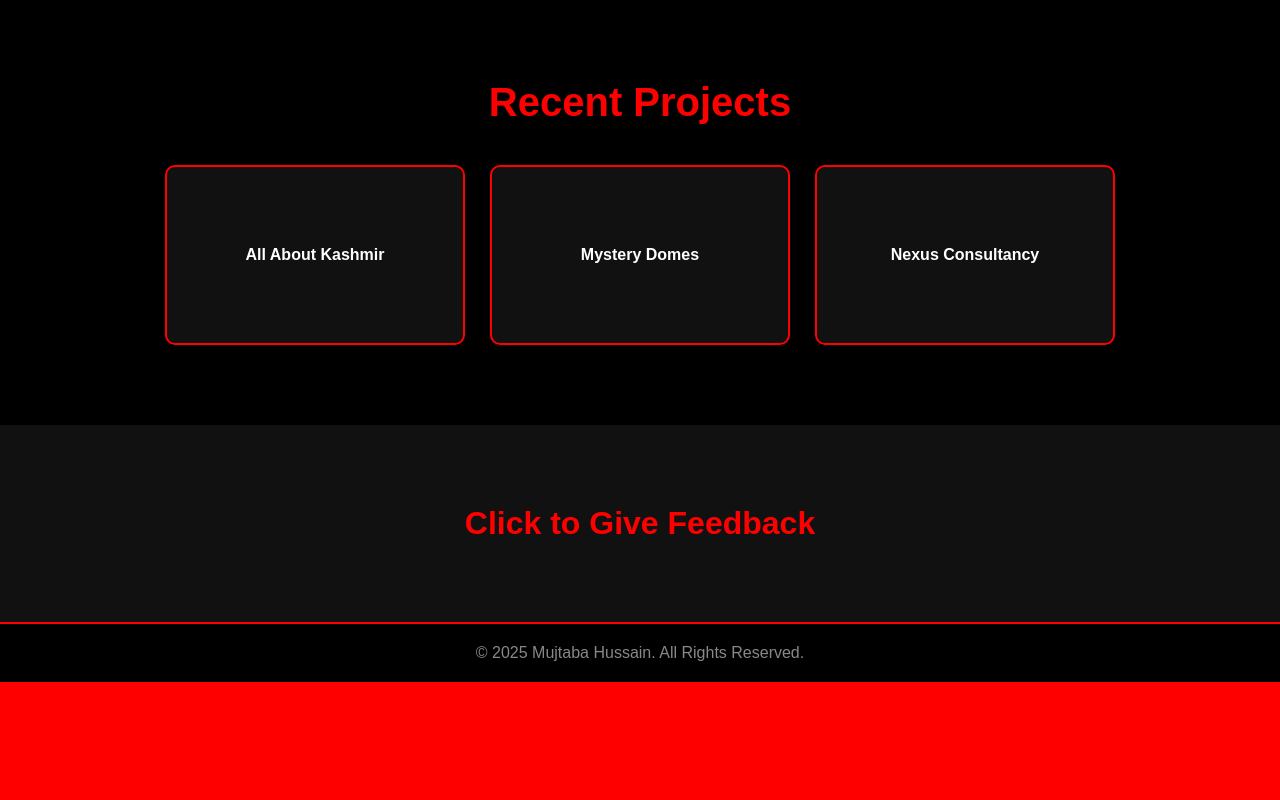
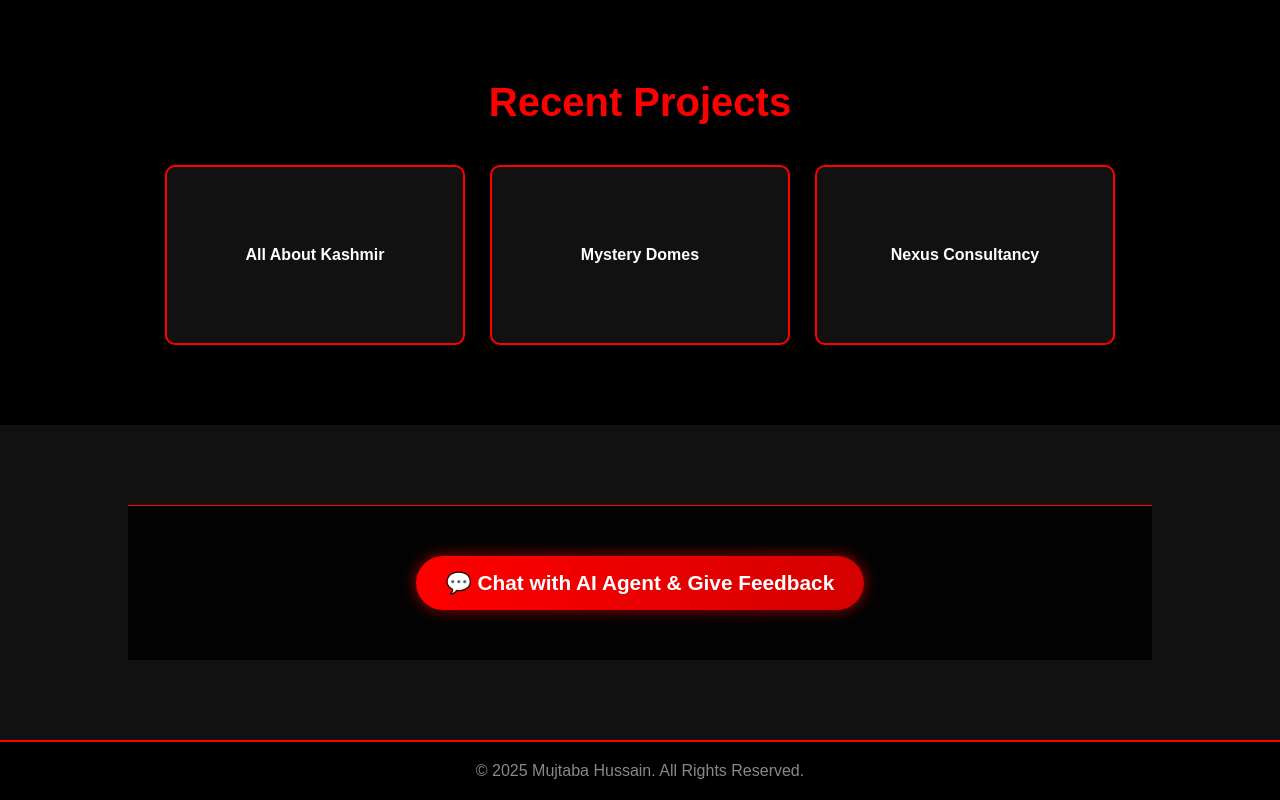
Before and after one commit to mujtaba93374-a11y/portfolio-website, a plain HTML site: page index.html in a window 1280 px wide. Shown: the part 1312-2112 px from the top of the page. Before the commit the page ends 1994 px from the top, so only its background shows below. Drawn offline with Linux system fonts and the light colour scheme.

Commit message:
update files

```diff
--- a/index.html
+++ b/index.html
@@ -110,11 +110,14 @@
   </section>
 
   <!-- Contact -->
-  <section class="contact" id="contact">
-    <a target="_blank" href="https://agent.jotform.com/019a4301725a708786ced6f68807a0f581d0" style="text-decoration: none;" class="contact-form">
-      <h2>Click to Give Feedback</h2>
+<section class="contact" id="contact">
+  <div class="chat-container">
+    <a target="_blank" href="https://agent.jotform.com/019a4301725a708786ced6f68807a0f581d0" class="chat-btn">
+      💬 Chat with AI Agent & Give Feedback
     </a>
-  </section>
+  </div>
+</section>
+
 
   <!-- Footer -->
   <footer>
--- a/style.css
+++ b/style.css
@@ -384,3 +384,37 @@ footer {
     align-items: center;
   }
 }
+/* Chat Section */
+.chat-container {
+  text-align: center;
+  padding: 50px 20px;
+  background: rgba(0, 0, 0, 0.8);
+  border-top: 1px solid red;
+}
+
+.chat-btn {
+  display: inline-block;
+  padding: 15px 30px;
+  background: linear-gradient(90deg, #ff0000, #d40000);
+  color: white;
+  font-size: 1.3rem;
+  font-weight: 600;
+  border-radius: 50px;
+  text-decoration: none;
+  box-shadow: 0 0 15px rgba(255, 0, 0, 0.6);
+  transition: all 0.3s ease-in-out;
+}
+
+.chat-btn:hover {
+  background: linear-gradient(90deg, #d40000, #ff0000);
+  box-shadow: 0 0 25px rgba(255, 0, 0, 0.8), 0 0 50px rgba(255, 0, 0, 0.6);
+  transform: scale(1.05);
+  letter-spacing: 1px;
+}
+
+@media (max-width: 768px) {
+  .chat-btn {
+    font-size: 1rem;
+    padding: 12px 25px;
+  }
+}
```
